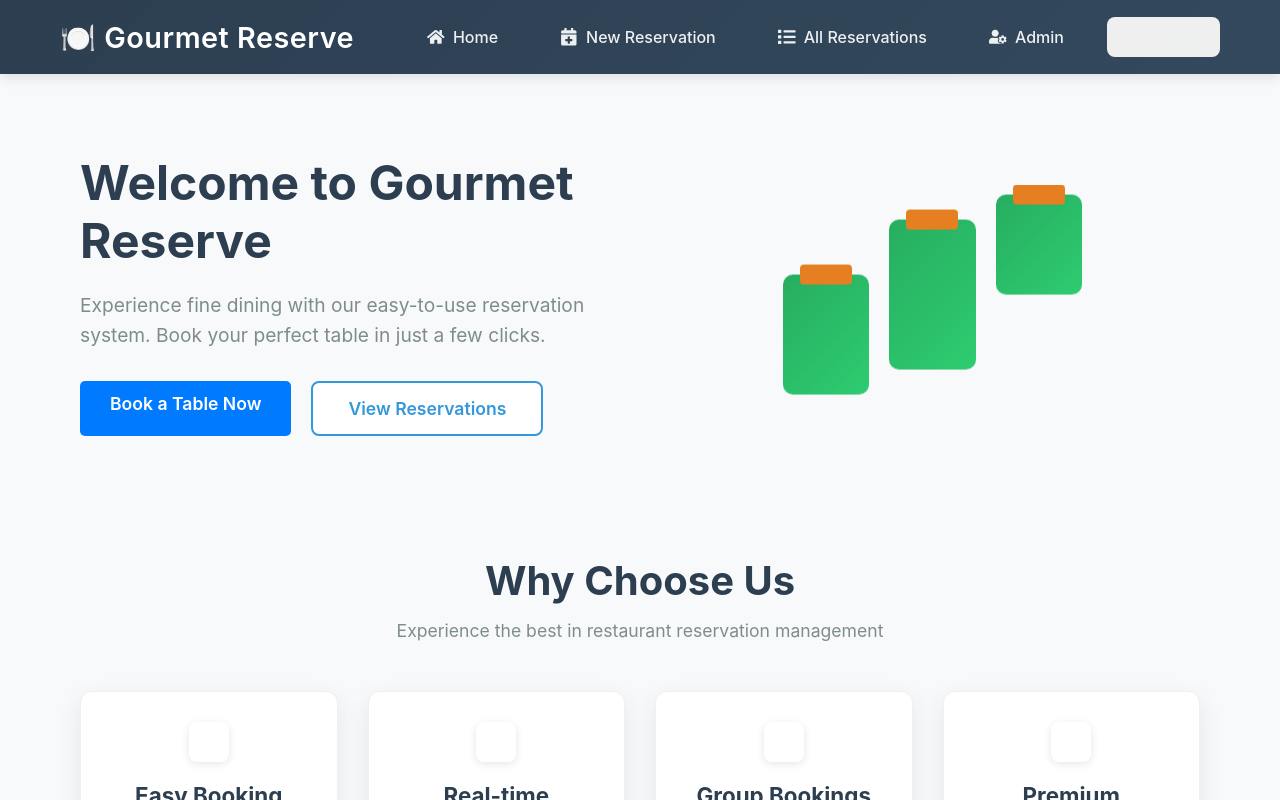
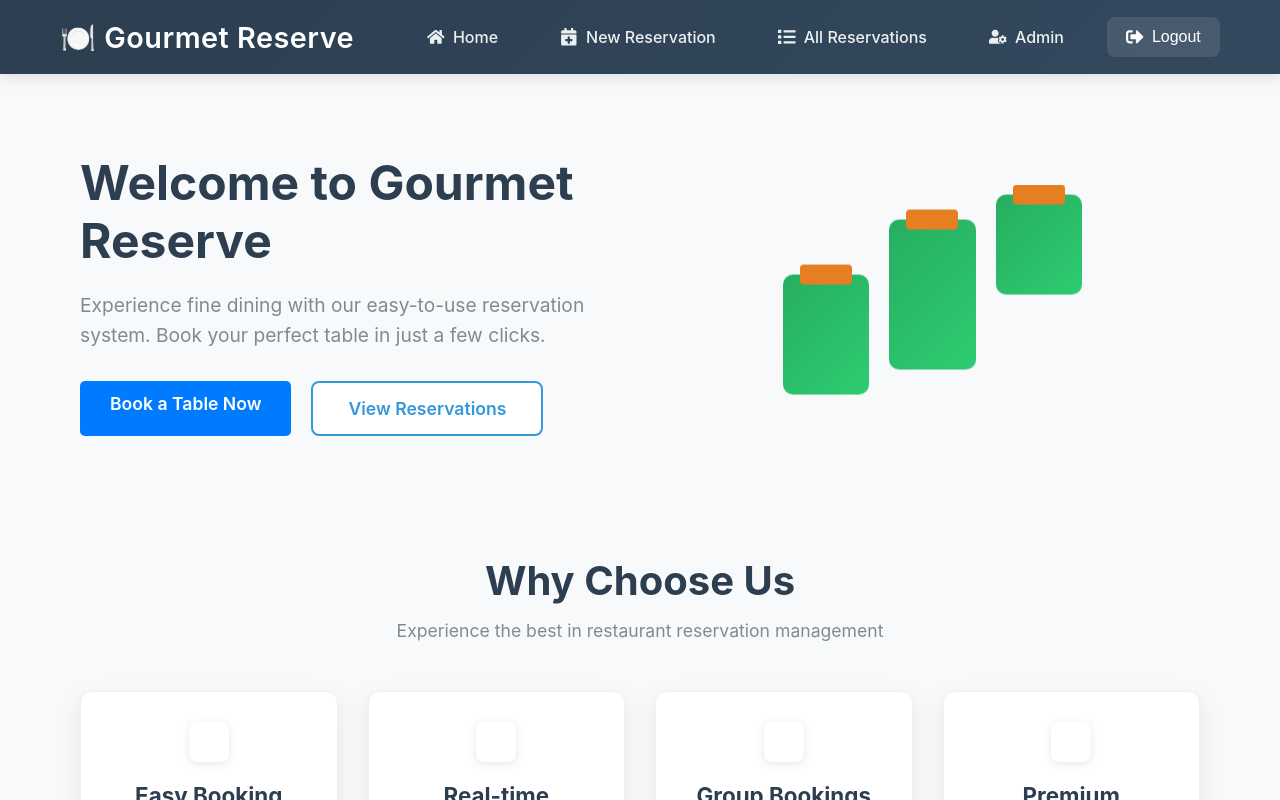
Before and after one commit to KetiShavelashvili/Restaurant-Reservation-System, a React app in the folder interim-presentation/frontend/: page / in a window 1280 px wide. Shown: the top 800 px of the page. Built offline with nearby package versions, Linux system fonts and the light colour scheme; no server answers; sample sign-in values are in the browser's storage; the HTML template or start-up script is replaced by a standard one.

Commit message:
fix logout button css

```diff
--- a/interim-presentation/frontend/src/components/Navbar.css
+++ b/interim-presentation/frontend/src/components/Navbar.css
@@ -50,6 +50,16 @@
   font-size: 1rem;
 }
 
+.logout-btn {
+  color: white;
+  background-color: rgba(255, 255, 255, 0.1);
+}
+
+.logout-btn:hover {
+  background-color: rgba(255, 255, 255, 0.2) !important;
+}
+
+
 .nav-link:hover {
   background-color: rgba(255, 255, 255, 0.1);
   transform: translateY(-2px);
```
